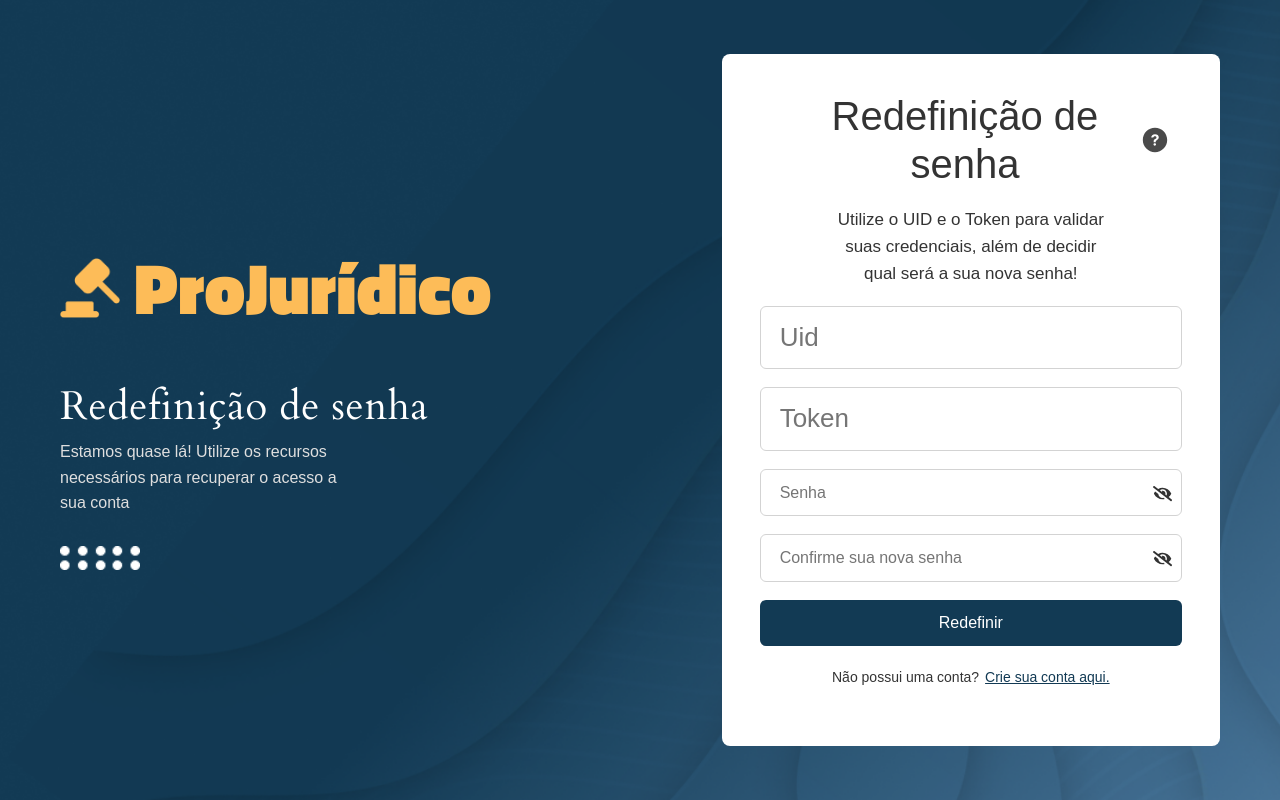
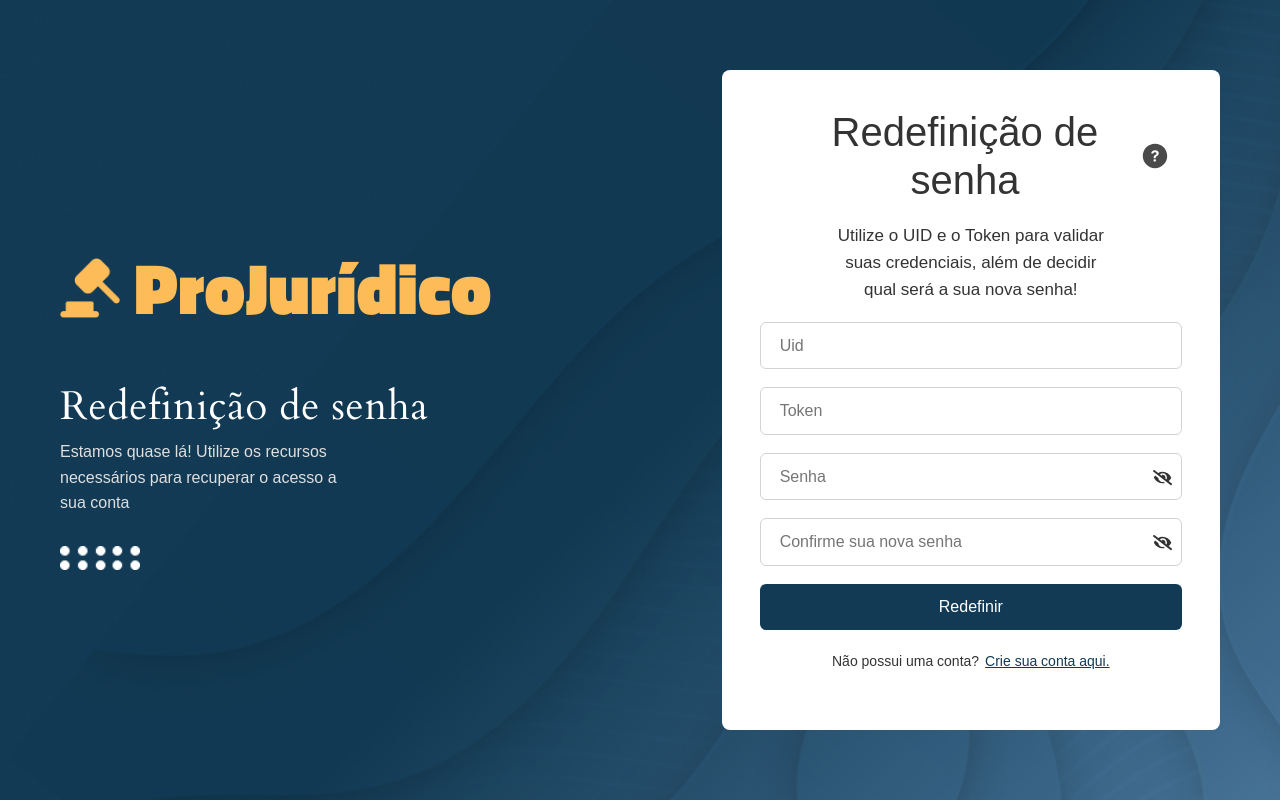
Before and after one commit to LucasWanderleyGomes/ProJuridico-front, a React (Vite) app in the folder projuridico_frontend/: page /confirm-credencials in a window 1280 px wide. Built offline with nearby package versions, Linux system fonts and the light colour scheme; the HTML template or start-up script is replaced by a standard one; a web font is replaced by a local one.

Commit message:
[REDEFINIR SENHA] - consertando bug dos inputs

```diff
--- a/projuridico_frontend/src/components/FormRedefinirSenha.jsx
+++ b/projuridico_frontend/src/components/FormRedefinirSenha.jsx
@@ -62,14 +62,14 @@ const FormRedefinirSenha = ({route}) => {
             </div>
             <input
                 type="text"
-                className="input email"
+                className="input"
                 value={uid}
                 onChange={(e) => setUid(e.target.value)}
                 placeholder="Uid"
             />
             <input
                 type="text"
-                className="input email"
+                className="input"
                 value={token}
                 onChange={(e) => setToken(e.target.value)}
                 placeholder="Token"
```
